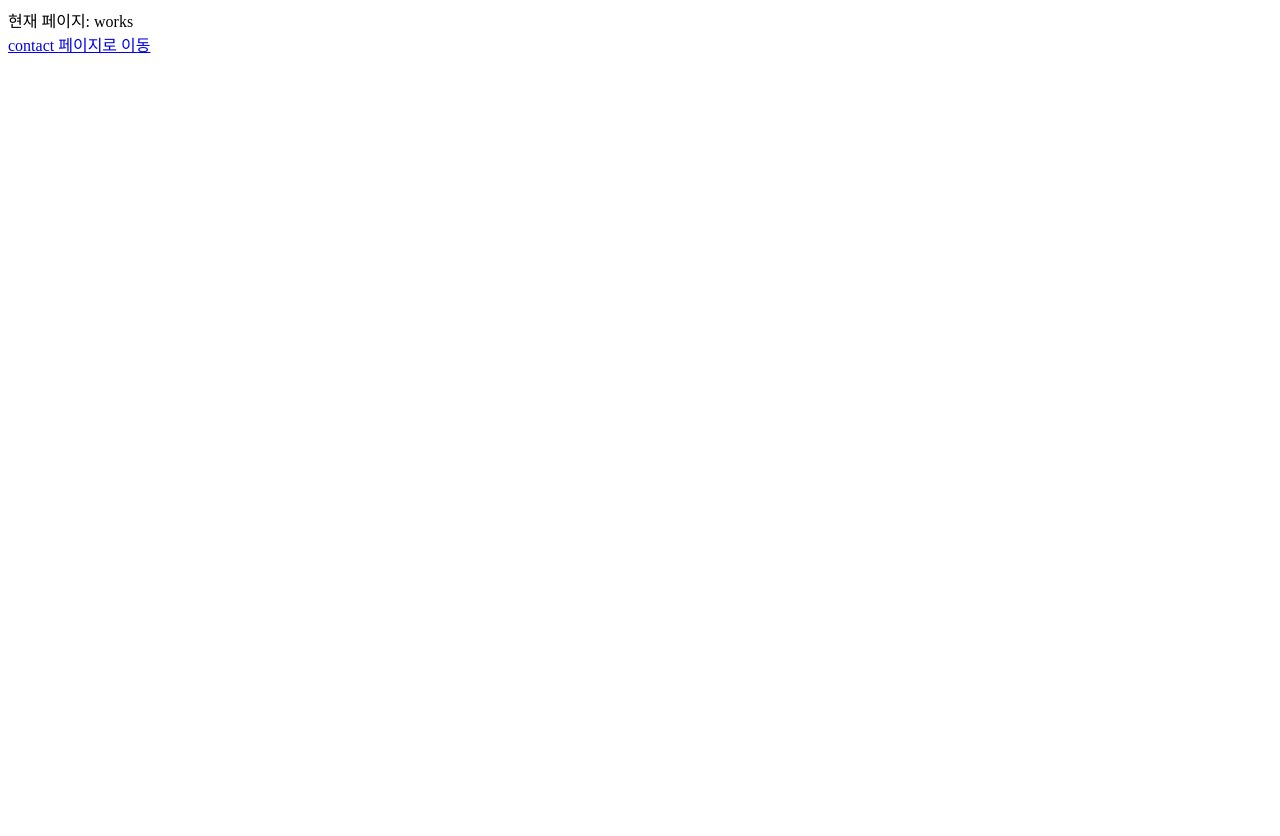
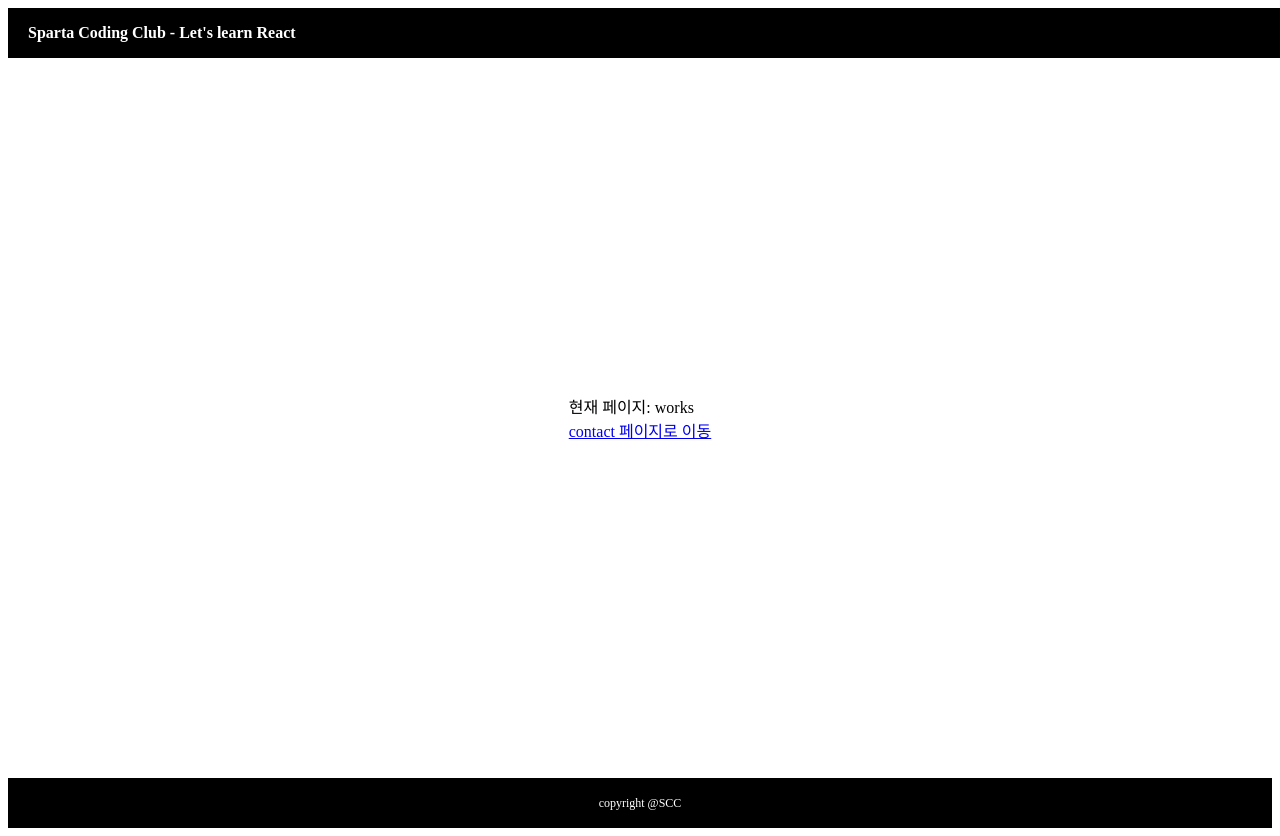
Before and after one commit to YS739/React_BasicClass, a React (Create React App) app: page /works in a window 1280 px wide. Before the commit the page ends 800 px from the top, so only its background shows below. Built offline with nearby package versions, Linux system fonts and the light colour scheme.

Commit message:
edit router.js - connect layout

```diff
--- a/src/shared/Router.js
+++ b/src/shared/Router.js
@@ -1,22 +1,22 @@
 import React from "react";
-// 1. react-router-dom을 사용하기 위해서 아래 API들을 import 합니다.
 import { BrowserRouter, Route, Routes } from "react-router-dom";
 import Home from "../pages/Home";
 import About from "../pages/About";
 import Contact from "../pages/Contact";
 import Works from "../pages/Works";
-// 2. Router 라는 함수를 만들고 아래와 같이 작성합니다.
-//BrowserRouter를 Router로 감싸는 이유는,
-//SPA의 장점인 브라우저가 깜빡이지 않고 다른 페이지로 이동할 수 있게 만들어줍니다!
+import Layout from "./Layout";
+
 const Router = () => {
   return (
     <BrowserRouter>
+      <Layout>
         <Routes>
           <Route path="/" element={<Home />} />
           <Route path="about" element={<About />} />
           <Route path="contact" element={<Contact />} />
           <Route path="works" element={<Works />} />
         </Routes>
+      </Layout>
     </BrowserRouter>
   );
 };
```
Lines whose indentation alone changed are shown as unchanged.
